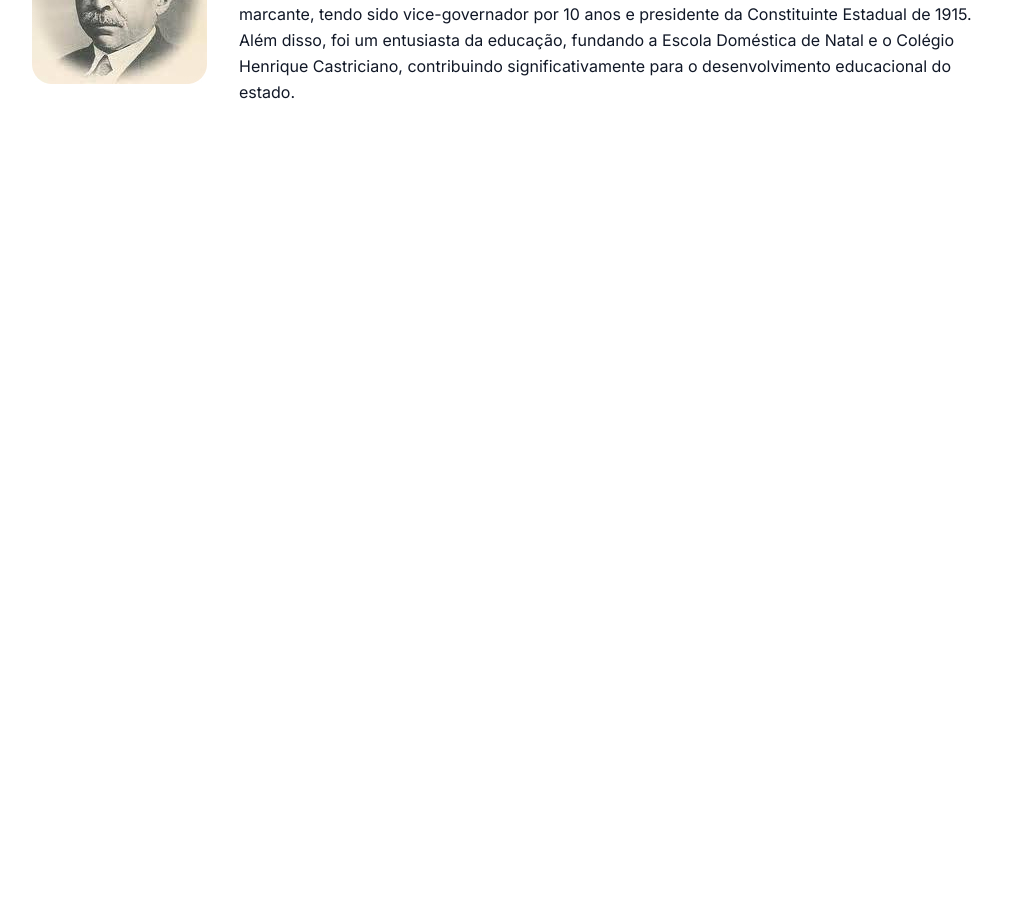
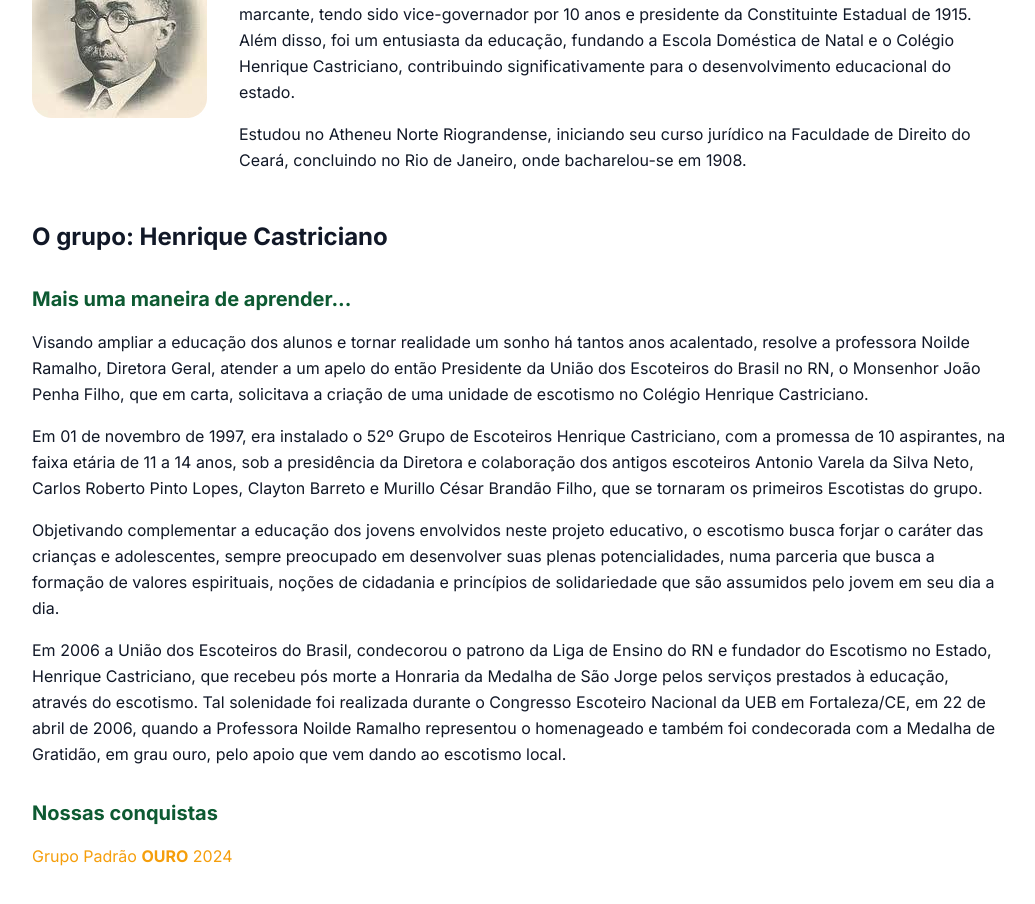
Before and after one commit to Pedrohsv1/website-henrique, a Next.js app: page /historia in a window 1280 px wide. Shown: the part 320-1224 px from the top of the page, without its empty margins (120-1155 px from the left). Before the commit the page ends 800 px from the top, so only its background shows below. Built offline with nearby package versions, Linux system fonts and the light colour scheme.

Commit message:
`history`

```diff
--- a/app/historia/page.tsx
+++ b/app/historia/page.tsx
@@ -1,11 +1,10 @@
-import React from "react";
 import Image from "next/image";
 const History = () => {
   return (
     <main className=" p-6 max-w-[1024px] w-full flex flex-col scroll-smooth gap-12">
       <div className="flex flex-col gap-8">
         <h1 className="text-2xl ">
-          <b>O inicio de tudo: Henrique Castriciano de Souza</b>
+          <b>O Patrono: Henrique Castriciano de Souza</b>
         </h1>
         <div className="grid md:grid-cols-[175px_1fr]  gap-8">
           <div className="w-full flex justify-center items-center">
@@ -34,8 +33,78 @@
               Henrique Castriciano, contribuindo significativamente para o
               desenvolvimento educacional do estado.
             </p>
+            <p>
+              Estudou no Atheneu Norte Riograndense, iniciando seu curso
+              jurídico na Faculdade de Direito do Ceará, concluindo no Rio de
+              Janeiro, onde bacharelou-se em 1908.
+            </p>
           </div>
         </div>
+      </div>
+      <div className="flex flex-col gap-8">
+        <h1 className="text-2xl">
+          <b>O grupo: Henrique Castriciano</b>
+        </h1>
+        <div className="flex flex-col gap-4">
+          <h2 className="text-xl  text-green-900">
+            <b>Mais uma maneira de aprender...</b>
+          </h2>
+          <p>
+            Visando ampliar a educação dos alunos e tornar realidade um sonho há
+            tantos anos acalentado, resolve a professora Noilde Ramalho,
+            Diretora Geral, atender a um apelo do então Presidente da União dos
+            Escoteiros do Brasil no RN, o Monsenhor João Penha Filho, que em
+            carta, solicitava a criação de uma unidade de escotismo no Colégio
+            Henrique Castriciano.
+          </p>
+          <p>
+            Em 01 de novembro de 1997, era instalado o 52º Grupo de Escoteiros
+            Henrique Castriciano, com a promessa de 10 aspirantes, na faixa
+            etária de 11 a 14 anos, sob a presidência da Diretora e colaboração
+            dos antigos escoteiros Antonio Varela da Silva Neto, Carlos Roberto
+            Pinto Lopes, Clayton Barreto e Murillo César Brandão Filho, que se
+            tornaram os primeiros Escotistas do grupo.
+          </p>
+          <p>
+            Objetivando complementar a educação dos jovens envolvidos neste
+            projeto educativo, o escotismo busca forjar o caráter das crianças e
+            adolescentes, sempre preocupado em desenvolver suas plenas
+            potencialidades, numa parceria que busca a formação de valores
+            espirituais, noções de cidadania e princípios de solidariedade que
+            são assumidos pelo jovem em seu dia a dia.
+          </p>
+          <p>
+            Em 2006 a União dos Escoteiros do Brasil, condecorou o patrono da
+            Liga de Ensino do RN e fundador do Escotismo no Estado, Henrique
+            Castriciano, que recebeu pós morte a Honraria da Medalha de São
+            Jorge pelos serviços prestados à educação, através do escotismo. Tal
+            solenidade foi realizada durante o Congresso Escoteiro Nacional da
+            UEB em Fortaleza/CE, em 22 de abril de 2006, quando a Professora
+            Noilde Ramalho representou o homenageado e também foi condecorada
+            com a Medalha de Gratidão, em grau ouro, pelo apoio que vem dando ao
+            escotismo local.
+          </p>
+        </div>
+        <div className="flex flex-col gap-4">
+          <h2 className="text-xl  text-green-900">
+            <b>Nossas conquistas</b>
+          </h2>
+          <div>
+            <p className="text-amber-500">
+              Grupo Padrão <b>OURO</b> 2024
+            </p>
+          </div>
+        </div>
+        {/* <div className="flex flex-col gap-4">
+          <h2 className="text-xl  text-green-900">
+            <b>História do Grupo</b>
+          </h2>
+          <div>
+            <p>
+
+            </p>
+          </div>
+        </div> */}
       </div>
 
       <footer className="row-start-3 flex gap-6 flex-wrap items-center justify-center"></footer>
```
Also changed, not shown: 1 other file (tests, documents, lock files or other folders).
